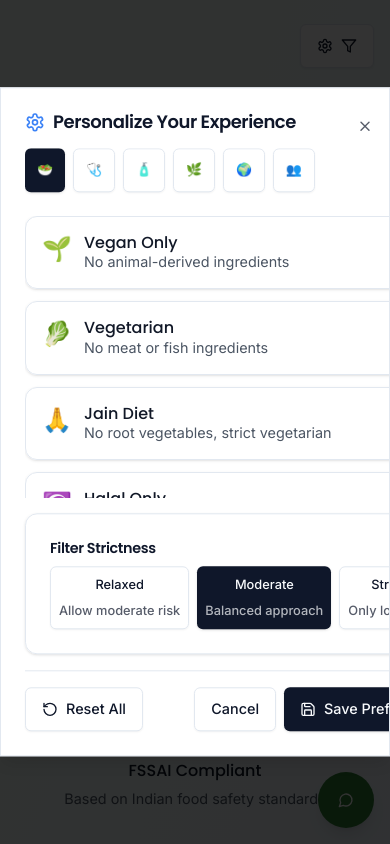
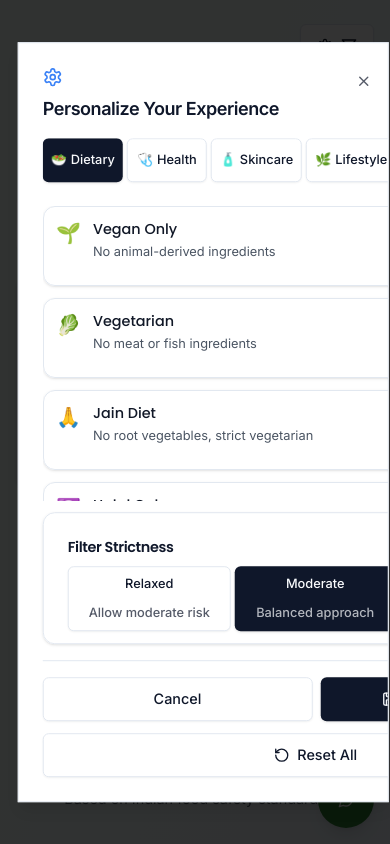
Before and after one commit to Kunal-byte11/behind-your-label, a React (Vite) app: page / in a window 390 px wide. Both pictures are taken after a click on the button 337 px from the left and 46 px from the top of the page. Shown: the top 844 px of the page. Built offline with nearby package versions, Linux system fonts and the light colour scheme.

Commit message:
Make skincare preferences and app fully mobile responsive

```diff
--- a/src/components/PreferencesModal.tsx
+++ b/src/components/PreferencesModal.tsx
@@ -127,11 +127,11 @@ export const PreferencesModal: React.FC<PreferencesModalProps> = ({
 
   return (
     <Dialog open={isOpen} onOpenChange={onClose}>
-      <DialogContent className="max-w-2xl max-h-[90vh] overflow-hidden">
+      <DialogContent className="w-[95vw] max-w-2xl max-h-[90vh] overflow-hidden mx-2">
         <DialogHeader>
-          <DialogTitle className="flex items-center gap-2 font-heading">
+          <DialogTitle className="flex flex-col sm:flex-row items-start sm:items-center gap-2 font-heading text-lg sm:text-xl">
             <Settings className="w-5 h-5 text-blue-500" />
-            Personalize Your Experience
+            <span>Personalize Your Experience</span>
             {getActiveFiltersCount() > 0 && (
               <Badge variant="secondary" className="ml-2">
                 {getActiveFiltersCount()} active
@@ -140,26 +140,26 @@ export const PreferencesModal: React.FC<PreferencesModalProps> = ({
           </DialogTitle>
         </DialogHeader>
 
-        <div className="flex flex-col h-[60vh]">
+        <div className="flex flex-col h-[60vh] sm:h-[65vh]">
           {/* Category Tabs */}
-          <div className="flex gap-2 mb-4 overflow-x-auto pb-2">
+          <div className="flex gap-1 sm:gap-2 mb-4 overflow-x-auto pb-2 scrollbar-hide">
             {categories.map((category) => (
               <Button
                 key={category.id}
                 variant={activeCategory === category.id ? 'default' : 'outline'}
                 size="sm"
                 onClick={() => setActiveCategory(category.id)}
-                className="flex items-center gap-1 whitespace-nowrap transition-all duration-300 ease-in-out transform hover:scale-105 active:scale-95"
+                className="flex items-center gap-1 whitespace-nowrap transition-all duration-300 ease-in-out transform hover:scale-105 active:scale-95 min-w-[80px] sm:min-w-[100px] justify-center text-xs sm:text-sm px-2 sm:px-3 py-2 min-h-[44px]"
               >
                 <span className="transition-transform duration-200">{category.icon}</span>
-                <span className="hidden sm:inline">{category.label}</span>
+                <span className="text-xs sm:text-sm">{category.label}</span>
               </Button>
             ))}
           </div>
 
           {/* Filters Grid */}
           <div className="flex-1 overflow-y-auto">
-            <div className="grid grid-cols-1 sm:grid-cols-2 gap-3 animate-in fade-in-50 duration-500">
+            <div className="grid grid-cols-1 gap-3 sm:gap-4 animate-in fade-in-50 duration-500">
               {FILTER_OPTIONS
                 .filter(option => option.category === activeCategory)
                 .map((option) => {
@@ -167,26 +167,26 @@ export const PreferencesModal: React.FC<PreferencesModalProps> = ({
                   return (
                     <Card
                       key={option.id}
-                      className={`cursor-pointer transition-all duration-200 ${
+                      className={`cursor-pointer transition-all duration-200 min-h-[80px] sm:min-h-[90px] ${
                         isActive
                           ? 'border-blue-500 bg-blue-50 shadow-lg ring-2 ring-blue-200'
                           : 'hover:border-gray-300 hover:shadow-md hover:bg-gray-50'
                       }`}
                       onClick={() => handleToggleFilter(option.id, option.category)}
                     >
-                      <CardContent className="p-4">
+                      <CardContent className="p-3 sm:p-4">
                         <div className="flex items-start gap-3">
-                          <div className="text-2xl transition-transform duration-200 hover:scale-110">{option.icon}</div>
+                          <div className="text-xl sm:text-2xl transition-transform duration-200 hover:scale-110 flex-shrink-0">{option.icon}</div>
                           <div className="flex-1">
-                            <h3 className="font-medium text-gray-900 font-heading">
+                            <h3 className="font-medium text-gray-900 font-heading text-sm sm:text-base">
                               {option.label}
                             </h3>
-                            <p className="text-sm text-gray-600 font-body">
+                            <p className="text-xs sm:text-sm text-gray-600 font-body mt-1">
                               {option.description}
                             </p>
                           </div>
                           {isActive && (
-                            <div className="w-5 h-5 bg-blue-500 rounded-full flex items-center justify-center animate-in zoom-in-50 duration-300">
+                            <div className="w-5 h-5 bg-blue-500 rounded-full flex items-center justify-center animate-in zoom-in-50 duration-300 flex-shrink-0">
                               <span className="text-white text-xs">✓</span>
                             </div>
                           )}
@@ -199,12 +199,12 @@ export const PreferencesModal: React.FC<PreferencesModalProps> = ({
           </div>
 
           {/* Strictness Level */}
-          <Card className="mt-4 animate-in slide-in-from-bottom-4 duration-500">
+          <Card className="mt-3 sm:mt-4 animate-in slide-in-from-bottom-4 duration-500">
             <CardHeader className="pb-2">
-              <CardTitle className="text-sm font-heading">Filter Strictness</CardTitle>
+              <CardTitle className="text-sm sm:text-base font-heading">Filter Strictness</CardTitle>
             </CardHeader>
-            <CardContent className="pt-0">
-              <div className="flex gap-2">
+            <CardContent className="pt-0 pb-3">
+              <div className="flex gap-1 sm:gap-2">
                 {[
                   { id: 'relaxed', label: 'Relaxed', desc: 'Allow moderate risk' },
                   { id: 'moderate', label: 'Moderate', desc: 'Balanced approach' },
@@ -215,10 +215,10 @@ export const PreferencesModal: React.FC<PreferencesModalProps> = ({
                     variant={preferences.strictness === level.id ? 'default' : 'outline'}
                     size="sm"
                     onClick={() => setPreferences(prev => ({ ...prev, strictness: level.id as any }))}
-                    className="flex-1 flex flex-col items-center p-2 h-auto transition-all duration-300 ease-in-out transform hover:scale-105 active:scale-95"
+                    className="flex-1 flex flex-col items-center p-2 sm:p-3 h-auto transition-all duration-300 ease-in-out transform hover:scale-105 active:scale-95 min-h-[60px] sm:min-h-[70px]"
                   >
-                    <span className="font-medium">{level.label}</span>
-                    <span className="text-xs opacity-70">{level.desc}</span>
+                    <span className="font-medium text-xs sm:text-sm">{level.label}</span>
+                    <span className="text-xs opacity-70 text-center leading-tight mt-1">{level.desc}</span>
                   </Button>
                 ))}
               </div>
@@ -227,17 +227,17 @@ export const PreferencesModal: React.FC<PreferencesModalProps> = ({
         </div>
 
         {/* Actions */}
-        <div className="flex justify-between pt-4 border-t animate-in slide-in-from-bottom-2 duration-700">
-          <Button variant="outline" onClick={handleReset} className="flex items-center gap-2">
+        <div className="flex flex-col sm:flex-row justify-between gap-3 sm:gap-0 pt-4 border-t animate-in slide-in-from-bottom-2 duration-700">
+          <Button variant="outline" onClick={handleReset} className="flex items-center justify-center gap-2 min-h-[44px] order-2 sm:order-1">
             <RotateCcw className="w-4 h-4" />
             Reset All
           </Button>
 
-          <div className="flex gap-2">
-            <Button variant="outline" onClick={onClose}>
+          <div className="flex gap-2 order-1 sm:order-2">
+            <Button variant="outline" onClick={onClose} className="flex-1 sm:flex-none min-h-[44px]">
               Cancel
             </Button>
-            <Button onClick={handleSave} className="flex items-center gap-2 transition-all duration-200 hover:shadow-lg">
+            <Button onClick={handleSave} className="flex-1 sm:flex-none flex items-center justify-center gap-2 transition-all duration-200 hover:shadow-lg min-h-[44px]">
               <Save className="w-4 h-4" />
               Save Preferences
             </Button>
```
Also changed, not shown: src/components/FilteredResults.tsx (+18 -18 lines).
